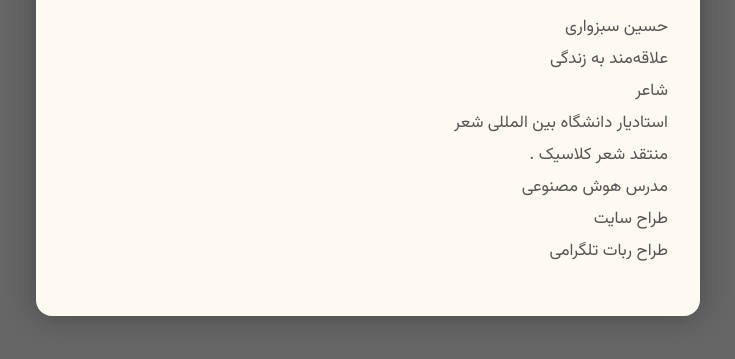
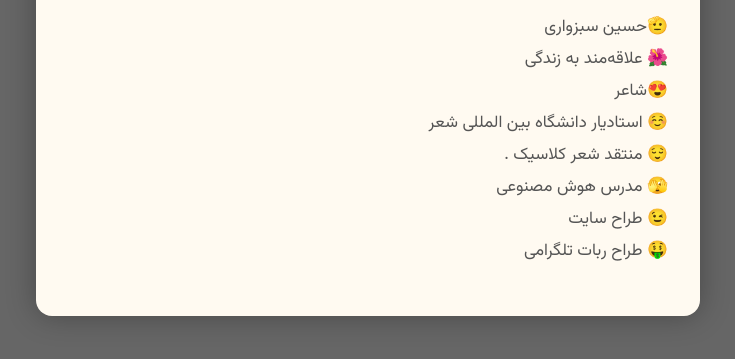
Before and after one commit to Mahsoon53/New_page, a plain HTML site: page about.html in a window 1280 px wide. Shown: the part 361-720 px from the top of the page, without its empty margins (272-1007 px from the left). Drawn offline with Linux system fonts and the light colour scheme.

Commit message:
Update about.html
ایموجی

```diff
--- a/about.html
+++ b/about.html
@@ -86,14 +86,14 @@
       <span class="close" onclick="window.location.href='index.html'">×</span>
       <img src="https://s6.uupload.ir/files/img_20250702_161441_198_rbdi.jpg" alt="Hosein Sabzevari" class="poet-image" />
       <h2>🖋️ دربارهٔ سازنده</h2>
-      <p> حسین سبزواری
-        علاقه‌مند به زندگی
-        شاعر
-        استادیار دانشگاه بین المللی شعر
-        منتقد شعر کلاسیک .
-        مدرس هوش مصنوعی
-        طراح سایت
-        طراح ربات تلگرامی
+      <p> 🫡حسین سبزواری
+       🌺 علاقه‌مند به زندگی
+        😍شاعر
+       ☺️ استادیار دانشگاه بین المللی شعر
+       😌 منتقد شعر کلاسیک .
+       🫣 مدرس هوش مصنوعی
+       😉 طراح سایت
+       🤑 طراح ربات تلگرامی
       </p>
     </div>
   </div>
```
